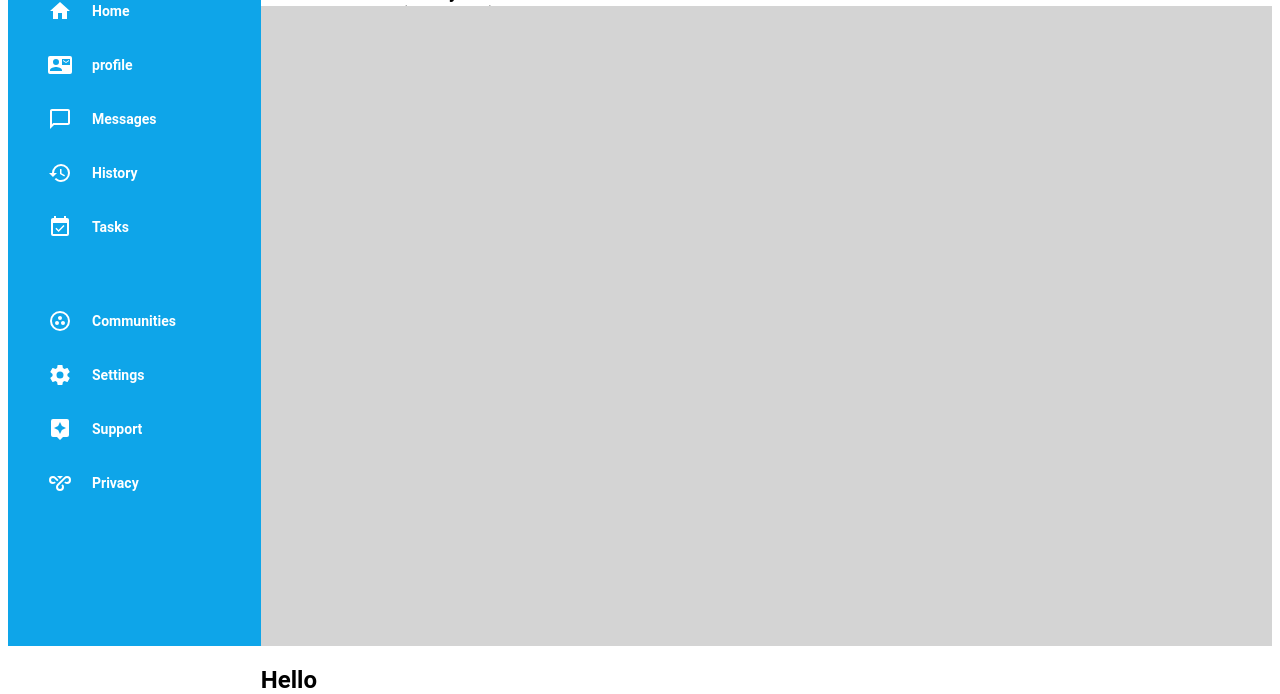
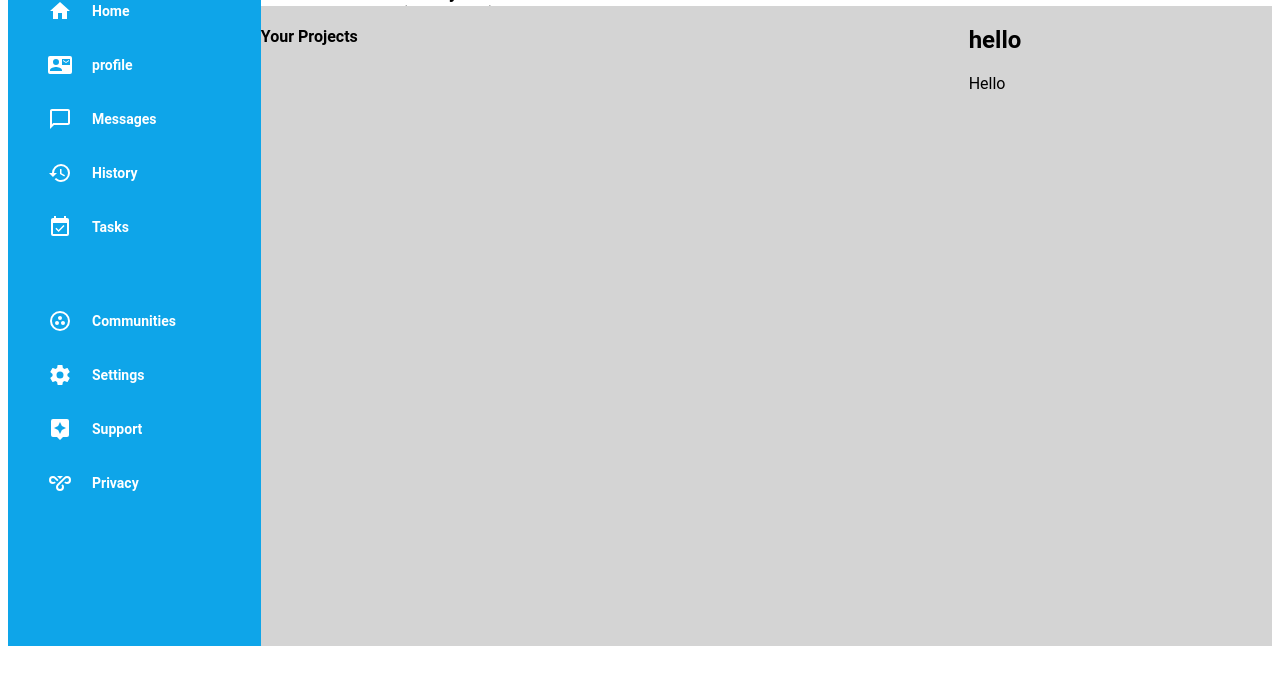
Before and after one commit to Reydove/Admin-dashboard, a plain HTML site: page index.html in a window 1280 px wide. Shown: the part 162-856 px from the top of the page. After the commit the page ends 816 px from the top, so only its background shows below. Drawn offline with Linux system fonts and the light colour scheme.

Commit message:
Working in the next section Project content

```diff
--- a/index.html
+++ b/index.html
@@ -129,9 +129,16 @@
                 </div>
 
             </div>
-            <div class="content"></div>
-            <h2>Hello
-            </h2>
+            <div class="content">
+                <div class="projects">
+                    <h4>Your Projects</h4>
+                    <div class="cards">
+                        <div class="cards-left"></div>
+                        <div class="class-right"></div>
+                    </div>
+                </div>
+                <div class="am-trend"><h2>hello</h2>Hello</div>
+            </div>
         </div>
     </div>
 </body>
--- a/style.css
+++ b/style.css
@@ -119,4 +119,7 @@ body{
 
 .content{
     background-color:#d4d4d4;
+    display: grid;
+    grid-template-columns: 70% 30%;
+
 }
```
